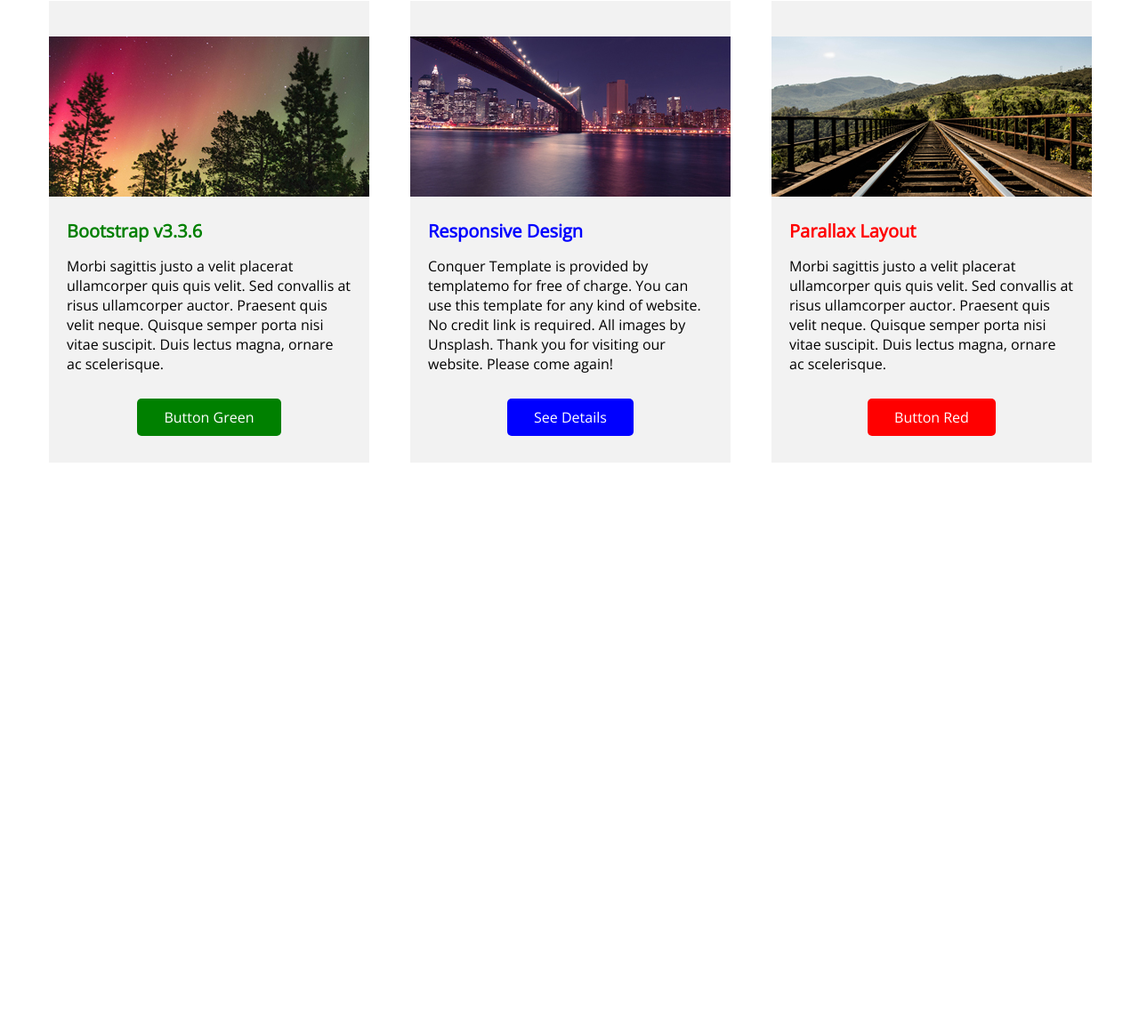
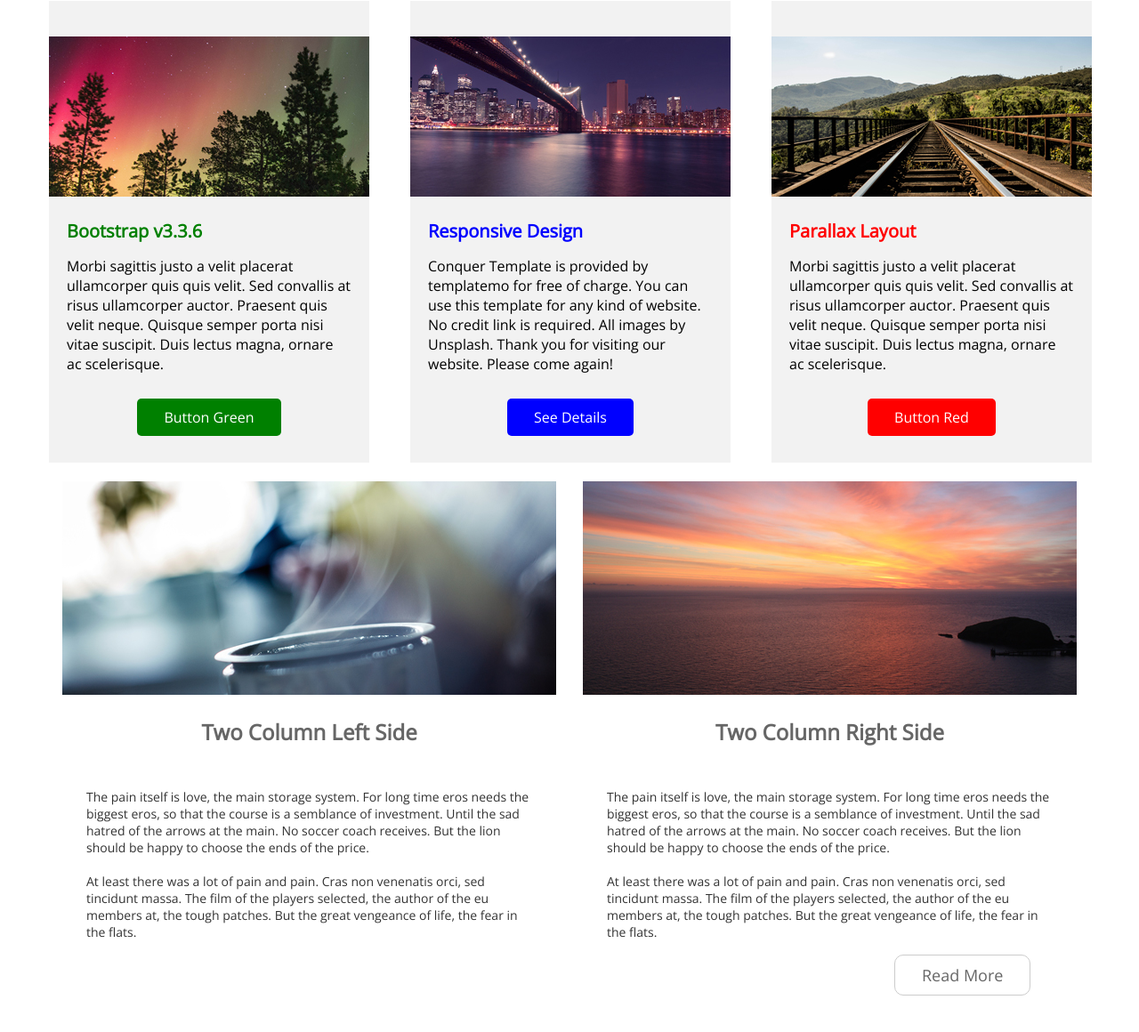
Before and after one commit to dennisQ23/conquer, a plain HTML site: page index.html in a window 1280 px wide. Shown: the part 643-1803 px from the top of the page at 89% size. Before the commit the page ends 1163 px from the top, so only its background shows below. Drawn offline with nearby package versions, Linux system fonts and the light colour scheme.

Commit message:
Add blog area in feature section

```diff
--- a/index.html
+++ b/index.html
@@ -88,9 +88,59 @@
           </div>
         </div>
       </div>
+
+      <!-- feature blog section -->
+      <div id="blog-section" class="blog-area">
+        <div class="blog-container">
+          <div class="blog-row">
+            <div class="col blog-left-col">
+              <div class="blog-content">
+                <img src="./image/2-1.jpg" alt="blog 1" />
+                <h2>Two Column Left Side</h2>
+                <p>
+                  The pain itself is love, the main storage system. For long
+                  time eros needs the biggest eros, so that the course is a
+                  semblance of investment. Until the sad hatred of the arrows at
+                  the main. No soccer coach receives. But the lion should be
+                  happy to choose the ends of the price.
+                  <br />
+                  <br />
+                  At least there was a lot of pain and pain. Cras non venenatis
+                  orci, sed tincidunt massa. The film of the players selected,
+                  the author of the eu members at, the tough patches. But the
+                  great vengeance of life, the fear in the flats.
+                </p>
+              </div>
+            </div>
+            <div class="col blog-right-col">
+              <div class="blog-content">
+                <img src="./image/2-2.jpg" alt="blog 1" />
+                <h2>Two Column Right Side</h2>
+                <p>
+                  The pain itself is love, the main storage system. For long
+                  time eros needs the biggest eros, so that the course is a
+                  semblance of investment. Until the sad hatred of the arrows at
+                  the main. No soccer coach receives. But the lion should be
+                  happy to choose the ends of the price.
+                  <br />
+                  <br />
+                  At least there was a lot of pain and pain. Cras non venenatis
+                  orci, sed tincidunt massa. The film of the players selected,
+                  the author of the eu members at, the tough patches. But the
+                  great vengeance of life, the fear in the flats.
+                </p>
+                <span>
+                  <a href="#">read more</a>
+                </span>
+              </div>
+            </div>
+          </div>
+        </div>
+      </div>
     </section>
     <!-- end of features section -->
-    <!-- blog section -->
+
+    <!-- end of blog section -->
     <!-- services section -->
     <!-- testimonial section -->
     <!-- contact section -->
--- a/style.css
+++ b/style.css
@@ -121,6 +121,7 @@ h6,
 .feature-area {
   padding-top: 30px;
   height: 100%;
+  margin-bottom: 70px;
 }
 .feature-container {
   width: 1170px;
@@ -207,3 +208,58 @@ h6,
   border: none;
   border-radius: 5px;
 }
+
+/* blog section */
+.blog-area {
+  height: 615px;
+  margin: 90px 0;
+}
+
+.blog-container {
+  width: 1170px;
+  margin: 0 auto;
+}
+
+.blog-row {
+  display: flex;
+}
+
+.col {
+  width: 585px;
+  height: 593px;
+  padding: 0 15px;
+}
+
+.col img {
+  width: 555px;
+  height: 240px;
+}
+
+.blog-content h2 {
+  color: #666666;
+  text-transform: capitalize;
+  text-align: center;
+  padding: 20px 0;
+}
+
+.blog-content p {
+  padding: 27px;
+  text-align: left;
+  color: #333333;
+  font-size: 14px;
+}
+
+.blog-content span {
+  margin-left: 350px;
+}
+
+.blog-content span a {
+  background: #fff none repeat scroll 0 0;
+  border: 1px solid #ccc;
+  border-radius: 10px;
+  color: #666666;
+  font-size: 18px;
+  padding: 10px 30px;
+  text-decoration: none;
+  text-transform: capitalize;
+}
```
